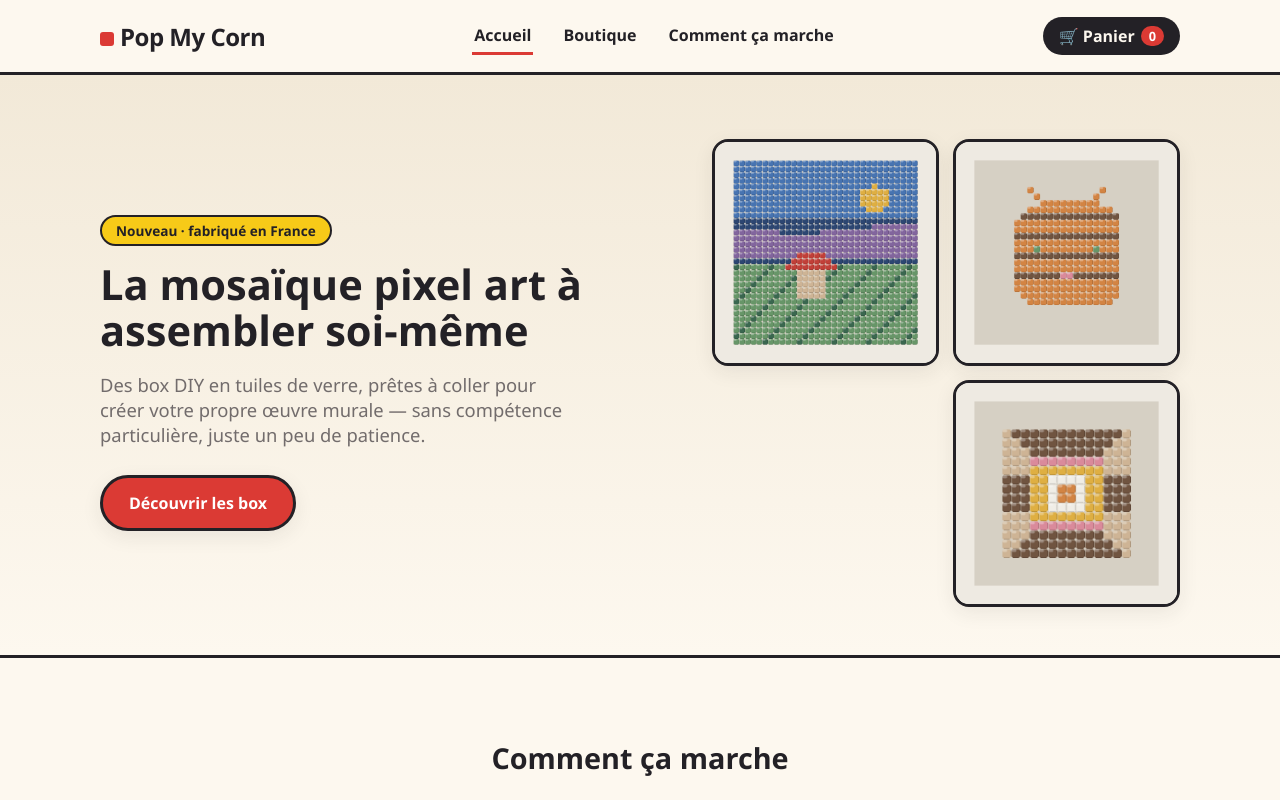
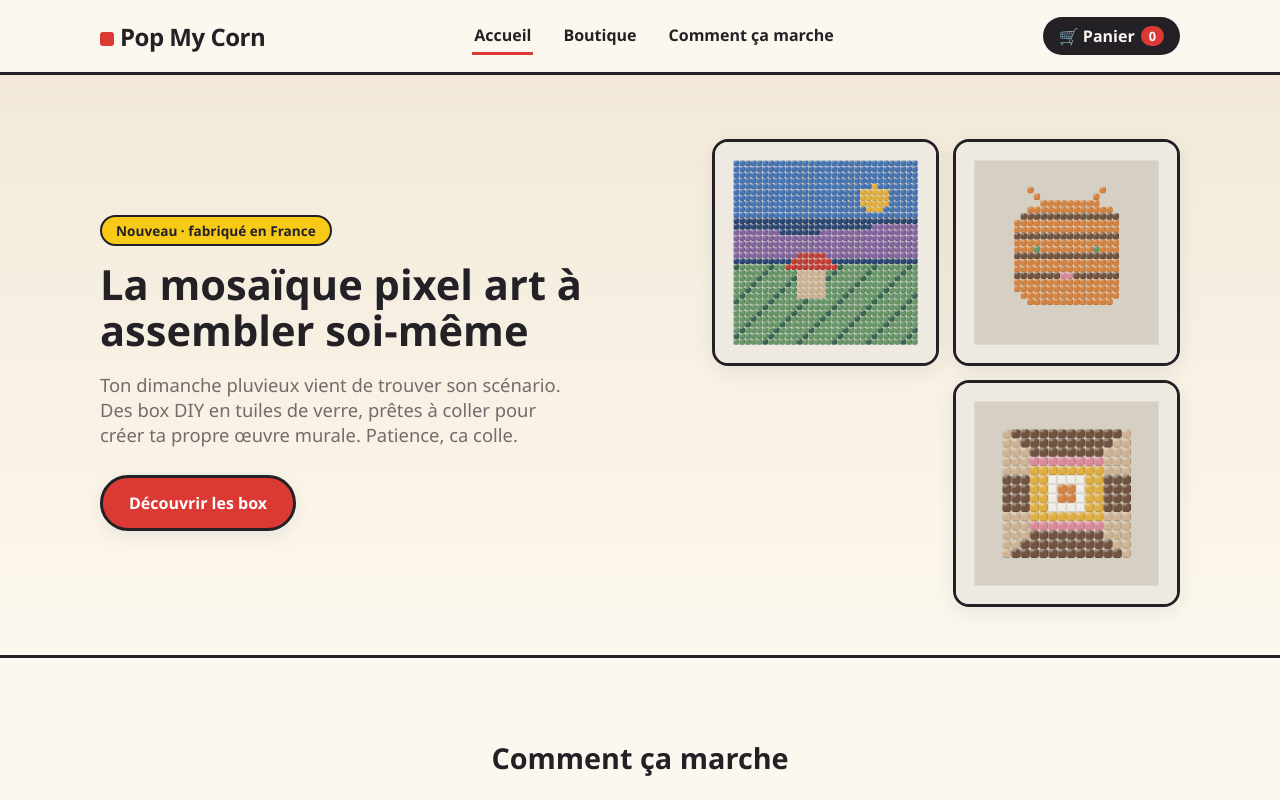
Before and after one commit to JPsuperboss/pop-my-corn-siteV2, a plain HTML site: page site/index.html in a window 1280 px wide. Shown: the top 800 px of the page. Drawn offline with Linux system fonts and the light colour scheme.

Commit message:
Update index.html

```diff
--- a/site/index.html
+++ b/site/index.html
@@ -4,7 +4,7 @@
 <meta charset="utf-8" />
 <meta name="viewport" content="width=device-width, initial-scale=1" />
 <title>Pop My Corn — Box DIY de mosaïque pixel art</title>
-<meta name="description" content="Des box DIY de mosaïque pixel art à assembler soi-même, en tuiles de verre. Faciles, créatives, fabriquées avec soin." />
+<meta name="description" content="Moins de scroll, plus de colle." />
 <link rel="stylesheet" href="styles.css" />
 </head>
 <body>
@@ -26,7 +26,7 @@
     <div>
       <span class="hero-badge">Nouveau · fabriqué en France</span>
       <h1>La mosaïque pixel art à assembler soi-même</h1>
-      <p class="lead">Des box DIY en tuiles de verre, prêtes à coller pour créer votre propre œuvre murale — sans compétence particulière, juste un peu de patience.</p>
+      <p class="lead">Ton dimanche pluvieux vient de trouver son scénario. Des box DIY en tuiles de verre, prêtes à coller pour créer ta propre œuvre murale. Patience, ca colle.</p>
       <a href="boutique.html" class="btn btn-primary">Découvrir les box</a>
     </div>
     <div class="hero-visual">
```
